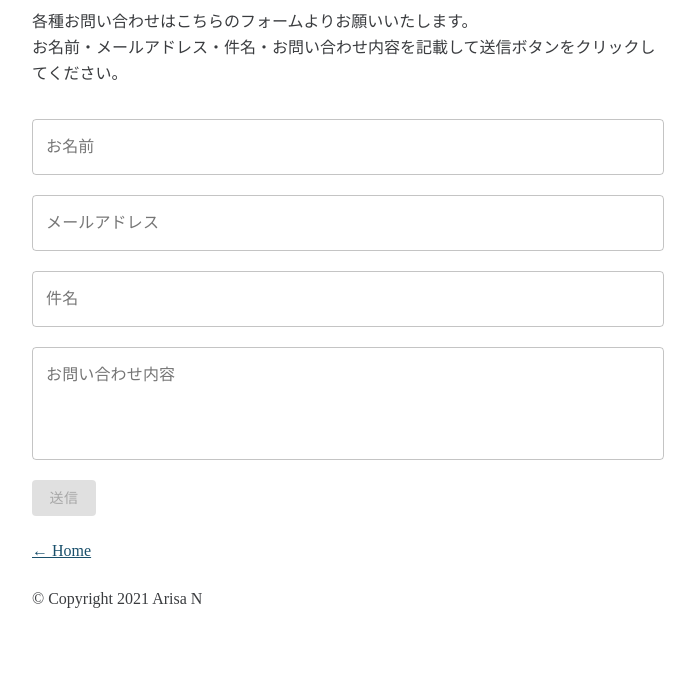
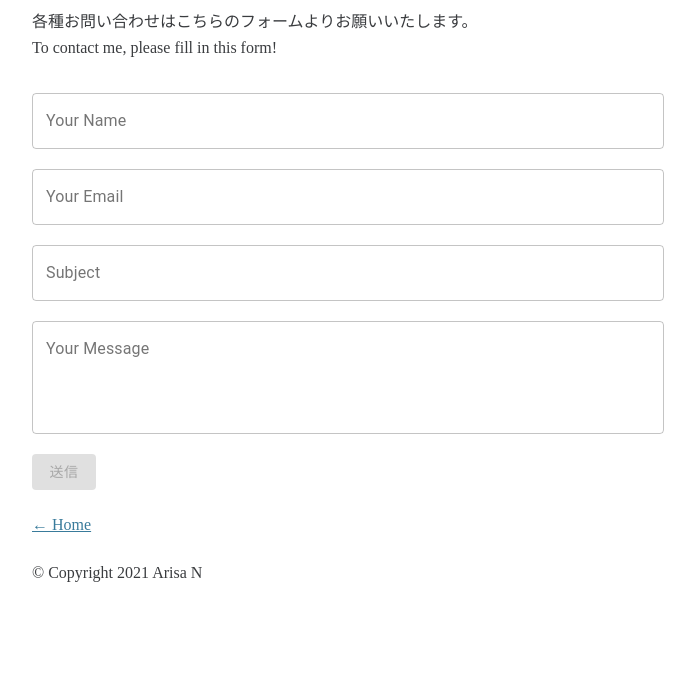
Before and after one commit to arisa277/gatsby-blog, a Gatsby site: page /contact in a window 1280 px wide. Shown: the part 187-862 px from the top of the page, without its empty margins (292-987 px from the left). After the commit the page ends 836 px from the top, so only its background shows below. Built offline with nearby package versions, Linux system fonts and the light colour scheme; Gatsby itself is replaced by a stand-in of ours; some packages are replaced by stand-ins of ours; what typography-theme-github would draw is missing.

Commit message:
link color & update contact form

```diff
--- a/src/pages/contact.js
+++ b/src/pages/contact.js
@@ -52,7 +52,7 @@ const Contact = ({ data, location }) => {
         <p>
           各種お問い合わせはこちらのフォームよりお願いいたします。
           <br></br>
-          お名前・メールアドレス・件名・お問い合わせ内容を記載して送信ボタンをクリックしてください。
+          To contact me, please fill in this form!
         </p>
         <div className="contact">
           <form
@@ -68,7 +68,7 @@ const Contact = ({ data, location }) => {
                 id="name"
                 className="contact__field"
                 name="name"
-                label="お名前"
+                label="Your Name"
                 type="text"
                 variant="outlined"
                 value={name}
@@ -80,7 +80,7 @@ const Contact = ({ data, location }) => {
                 id="email"
                 className="contact__field"
                 name="email"
-                label="メールアドレス"
+                label="Your Email"
                 type="email"
                 variant="outlined"
                 value={email}
@@ -92,7 +92,7 @@ const Contact = ({ data, location }) => {
                 id="subject"
                 className="contact__field"
                 name="subject"
-                label="件名"
+                label="Subject"
                 type="text"
                 variant="outlined"
                 value={subject}
@@ -104,7 +104,7 @@ const Contact = ({ data, location }) => {
                 id="message"
                 className="contact__field"
                 name="message"
-                label="お問い合わせ内容"
+                label="Your Message"
                 multiline
                 rows={4}
                 variant="outlined"
--- a/src/style.css
+++ b/src/style.css
@@ -57,7 +57,7 @@
   --color-primary: #31405f;
   --color-text: #3a3c3f;
   --color-text-light: #a5a5a1;
-  --color-heading: #25374b;
+  --color-heading: #31405f;
   --color-heading-black: #c995a2;
   --color-accent: hsla(0,0%,0%,0.07);
 }
@@ -230,7 +230,7 @@ table thead tr th {
 /* Link */
 
 a {
-  color: #194f6b;
+  color: #397b9b;
 }
 
 a:hover,
```
